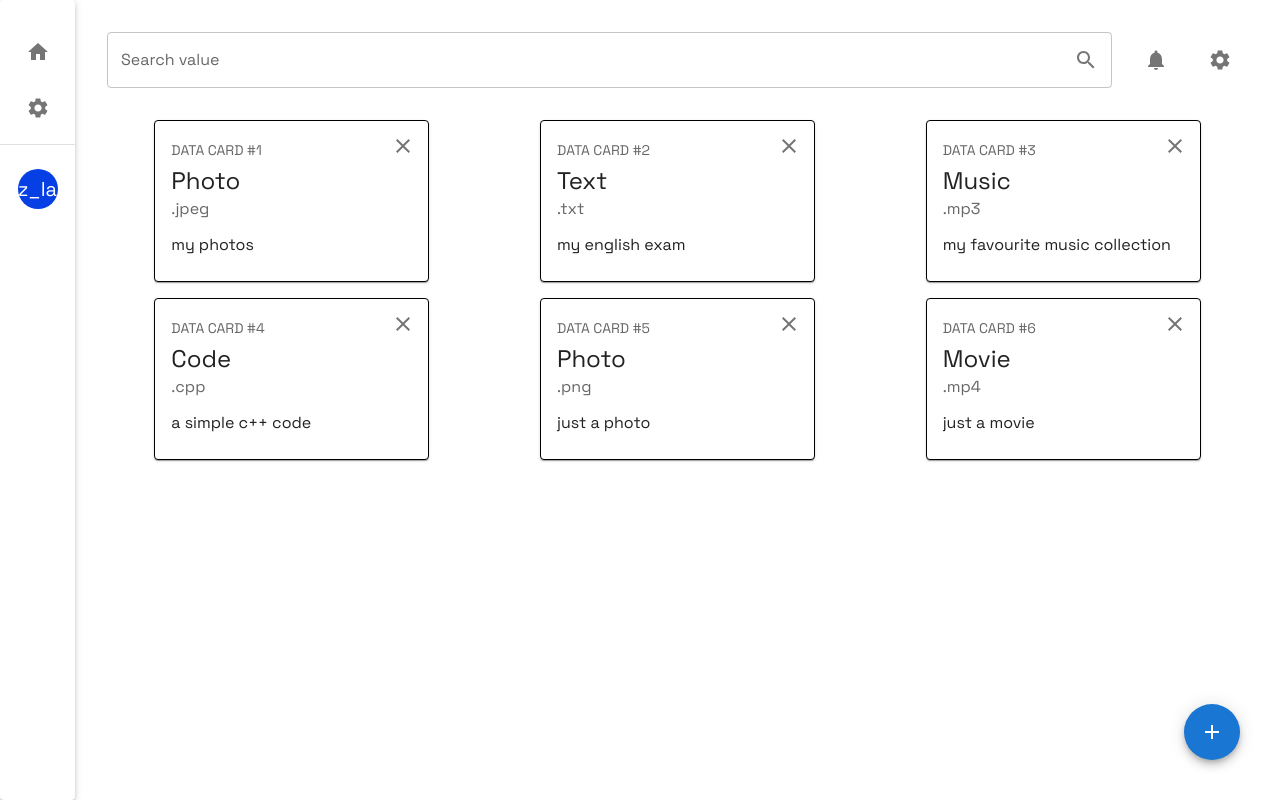
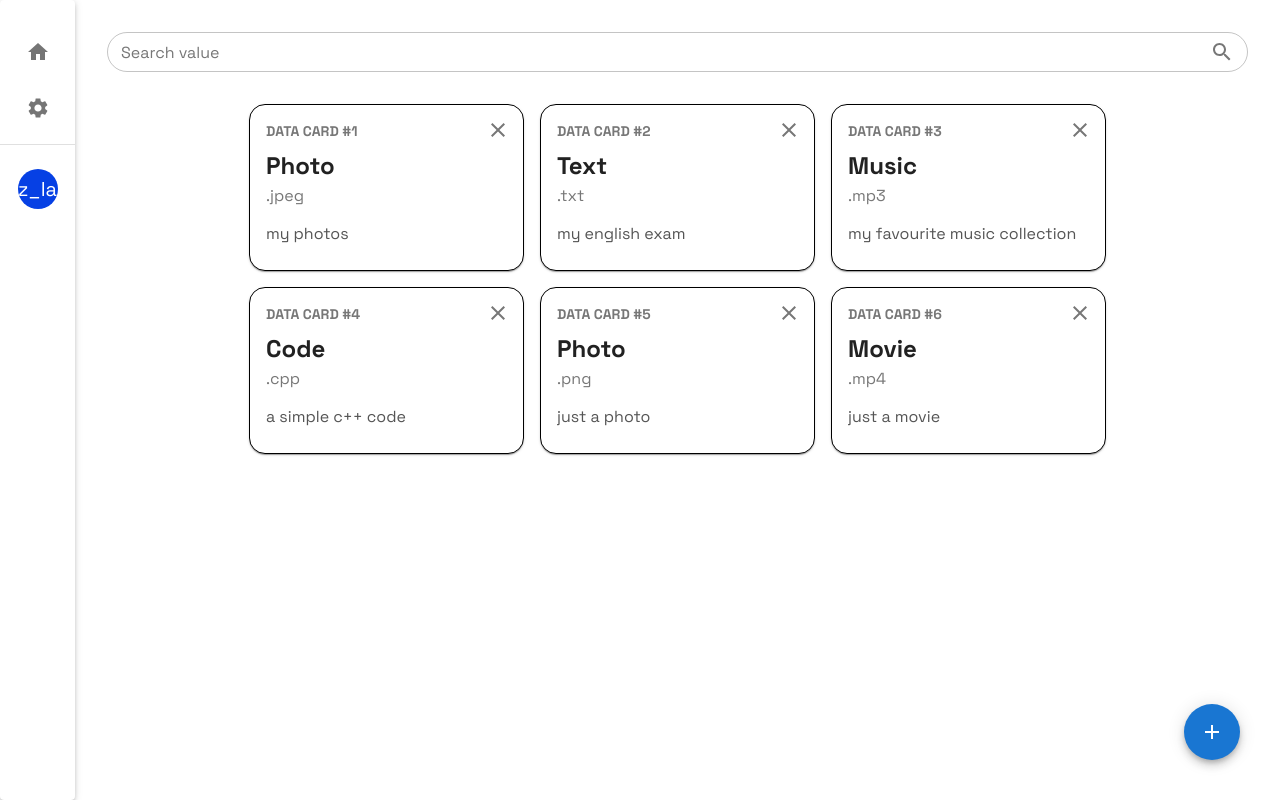
Before and after one commit to CoolfireOD/memora-demo, a React (Vite) app: page / in a window 1280 px wide. Built offline with nearby package versions, Linux system fonts and the light colour scheme; data requests are answered from the project's data file.

Commit message:
style: make card shapes more rounded, adjust zIndex prop

```diff
--- a/src/routes/recordsRoute/RecordsRoute.tsx
+++ b/src/routes/recordsRoute/RecordsRoute.tsx
@@ -2,7 +2,6 @@ import React, { FC, useState } from "react";
 import { FindDataCardInput } from "./components/FindDataCardInput";
 import { DataCardsContainer } from "./components/DataCardsContainer";
 import { Box } from "@mui/material";
-import { AdditionalIcons } from "./components/AdditionalIcons";
 
 export const RecordsRoute: FC = () => {
   const [filterText, setFilterText] = useState("");
@@ -22,11 +21,7 @@ export const RecordsRoute: FC = () => {
       }}
     >
       <Box sx={{ display: "flex", columnGap: 2 }}>
-                <FindDataCardInput
-                    filterText={filterText}
-                    onFilterTextChange={handleFilterTextChange}
-                />
-                <AdditionalIcons></AdditionalIcons>
+        <FindDataCardInput onFilterTextChange={handleFilterTextChange} />
       </Box>
       <DataCardsContainer filterText={filterText} />
     </Box>
--- a/src/routes/recordsRoute/components/AdditionalIcons.tsx
+++ /dev/null
@@ -1,33 +0,0 @@
-import React, { FC } from "react";
-import { Box, IconButton } from "@mui/material";
-import SettingsIcon from "@mui/icons-material/Settings";
-import NotificationsIcon from "@mui/icons-material/Notifications";
-import { useNavigate } from "react-router";
-
-export const AdditionalIcons: FC = () => {
-  const navigate = useNavigate();
-
-  return (
-    <Box
-      sx={{
-        display: "flex",
-        columnGap: 1,
-        "@media screen and (max-width: 600px)": {
-          display: "none",
-        },
-      }}
-    >
-      <IconButton sx={{ width: "56px" }}>
-        <NotificationsIcon />
-      </IconButton>
-      <IconButton
-        sx={{ width: "56px" }}
-        onClick={() => {
-          navigate("/settings");
-        }}
-      >
-        <SettingsIcon />
-      </IconButton>
-    </Box>
-  );
-};
--- a/src/routes/recordsRoute/components/DataCard.tsx
+++ b/src/routes/recordsRoute/components/DataCard.tsx
@@ -51,40 +51,45 @@ export const DataCard: FC<DataCardProps> = ({
             boxShadow: "0px 5px 20px -2px rgba(0,0,0,0.75)",
             zIndex: 500,
           },
+          borderRadius: 4,
         }}
-                onDoubleClickCapture={() => {
+        onDoubleClick={() => {
           navigate(`/${id}`);
         }}
       >
         <CardContent>
-                    <Button
+          <Typography
             sx={{
-                            px: 0,
-                            py: 0,
+              fontSize: 14,
+              mb: 0,
+              fontWeight: "bold",
+              color: "#777",
+              textTransform: "uppercase",
             }}
-                    >
-                        <Typography
-                            sx={{ fontSize: 14, mb: 0 }}
             color="text.secondary"
             gutterBottom
           >
             Data Card #{index + 1}
           </Typography>
-                    </Button>
           <IconButton
             sx={{
               position: "absolute",
               right: 5,
               top: 5,
+              color: "#777",
             }}
             onClick={handleOpen}
           >
             <CloseIcon />
           </IconButton>
-                    <Typography sx={{ mt: 0.5 }} variant="h5" component="div">
+          <Typography
+            variant="h5"
+            component="div"
+            sx={{ mt: 1, fontWeight: "bold" }}
+          >
             {title}
           </Typography>
-                    <Typography sx={{ mb: 1.5 }} color="text.secondary">
+          <Typography sx={{ mb: 1.5, color: "#777" }} variant="subtitle1">
             {subtitle}
           </Typography>
           <Typography
@@ -92,6 +97,7 @@ export const DataCard: FC<DataCardProps> = ({
               whiteSpace: "nowrap",
               overflow: "hidden",
               textOverflow: "ellipsis",
+              color: "#555",
             }}
           >
             {description}
@@ -110,10 +116,12 @@ export const DataCard: FC<DataCardProps> = ({
             top: "50%",
             left: "50%",
             transform: "translate(-50%, -50%)",
-                        bgcolor: "background.paper",
-                        border: "1px black solid",
-                        boxShadow: 24,
+            bgcolor: "#ffffff",
+            borderRadius: 4,
+            boxShadow: "0px 5px 20px rgba(0, 0, 0, 0.2)",
             p: 4,
+            maxWidth: 400,
+            width: "90%",
             textAlign: "center",
           }}
         >
@@ -121,18 +129,33 @@ export const DataCard: FC<DataCardProps> = ({
             onClick={handleClose}
             sx={{
               position: "absolute",
-                            top: 0,
-                            right: 0,
+              top: 8,
+              right: 8,
+              color: "#777777",
             }}
           >
             <CloseIcon />
           </IconButton>
-                    <Typography variant="h6" component="h2" sx={{ mt: 1 }}>
+          <Typography
+            variant="h6"
+            component="h2"
+            sx={{ mt: 2, fontWeight: "bold", color: "#333333" }}
+          >
             Are you sure you want to delete this note?
           </Typography>
           <Button
             variant="contained"
-                        sx={{ mt: 2 }}
+            color="error"
+            sx={{
+              mt: 2,
+              px: 2,
+              py: 1,
+              color: "#ffffff",
+              fontWeight: "bold",
+              textTransform: "none",
+              borderRadius: 8,
+              width: "150px",
+            }}
             onClick={handleDelete}
           >
             Delete
--- a/src/routes/recordsRoute/components/DataCardsContainer.tsx
+++ b/src/routes/recordsRoute/components/DataCardsContainer.tsx
@@ -34,7 +34,7 @@ export const DataCardsContainer: FC<DataCardsContainerProps> = ({
         flexWrap: "wrap",
         columnGap: 2,
         rowGap: 2,
-        justifyContent: "space-around",
+        justifyContent: "center",
       }}
     >
       {filteredCards?.map((card, index) => (
--- a/src/routes/recordsRoute/components/FindDataCardInput.tsx
+++ b/src/routes/recordsRoute/components/FindDataCardInput.tsx
@@ -3,12 +3,10 @@ import { TextField, InputAdornment } from "@mui/material";
 import SearchIcon from "@mui/icons-material/Search";
 
 interface FindDataCardInputProps {
-    filterText: string;
   onFilterTextChange: (text: string) => void;
 }
 
 export const FindDataCardInput: FC<FindDataCardInputProps> = ({
-    filterText,
   onFilterTextChange,
 }) => {
   const [value, setValue] = useState("");
@@ -21,7 +19,36 @@ export const FindDataCardInput: FC<FindDataCardInputProps> = ({
   return (
     <>
       <TextField
-                sx={{ width: "100%" }}
+        sx={{
+          width: "100%",
+          "& .MuiOutlinedInput-root": {
+            borderRadius: "24px",
+          },
+          "& .MuiInputLabel-root": {
+            color: "#777777",
+          },
+          "& .MuiInputLabel-root.Mui-focused": {
+            color: "#777777",
+          },
+          "& .MuiOutlinedInput-root.Mui-focused .MuiOutlinedInput-notchedOutline":
+            {
+              borderColor: "#777777",
+            },
+          "& .MuiOutlinedInput-root:hover .MuiOutlinedInput-notchedOutline": {
+            borderColor: "#777777",
+          },
+          "& .MuiOutlinedInput-root.Mui-focused:hover .MuiOutlinedInput-notchedOutline":
+            {
+              borderColor: "#777777",
+            },
+          "& .MuiOutlinedInput-adornedEnd": {
+            paddingRight: "0",
+          },
+          "& .MuiSvgIcon-root": {
+            fill: "#777777",
+          },
+        }}
+        size="small"
         variant="outlined"
         label={"Search value"}
         placeholder={"Fill in the field to find"}
--- a/src/routes/root/components/MainNav/MainNav.tsx
+++ b/src/routes/root/components/MainNav/MainNav.tsx
@@ -16,7 +16,7 @@ export const MainNav: FC = () => {
         width: "100%",
         maxWidth: "75px",
         height: "inherit",
-        zIndex: 10000,
+        zIndex: 1000,
         position: "relative",
 
         "@media screen and (max-width: 600px)": {
```
Lines whose indentation alone changed are shown as unchanged.
